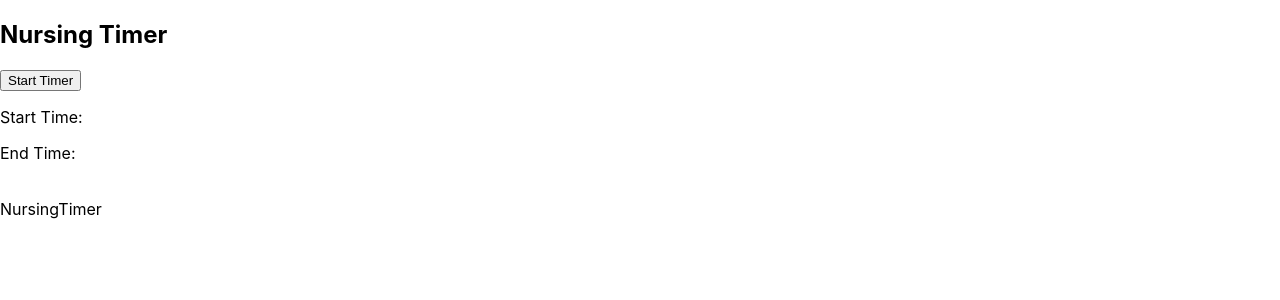
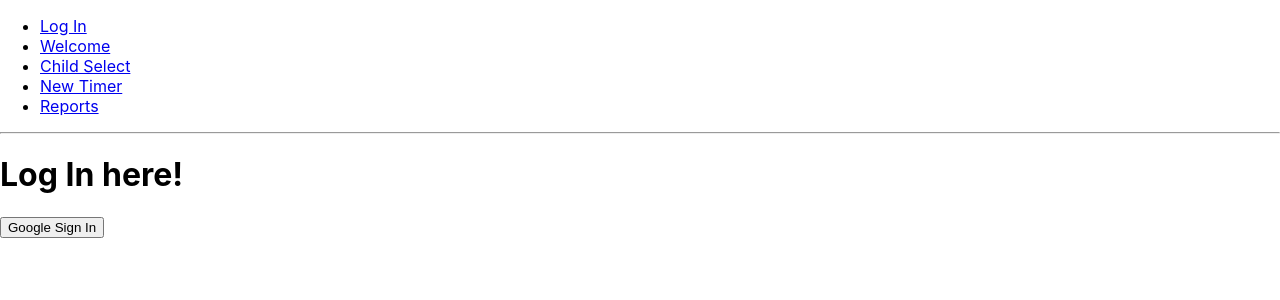
Before and after one commit to rches/nursingtimer, a React (Create React App) app: page / in a window 1280 px wide. Shown: the top 300 px of the page. Built offline with nearby package versions, Linux system fonts and the light colour scheme; no server answers.

Commit message:
added routing and authentication

```diff
--- a/package.json
+++ b/package.json
@@ -7,6 +7,7 @@
         "re-base": "^4.0.0",
         "react": "^16.12.0",
         "react-dom": "^16.12.0",
+        "react-router-dom": "^5.1.2",
         "react-scripts": "^3.3.0"
     },
     "scripts": {
--- a/src/App.js
+++ b/src/App.js
@@ -1,13 +1,11 @@
 import React from "react";
-import "./App.css";
-import Header from "./components/layout/header.js";
-import Footer from "./components/layout/footer.js";
-import TextArea from "./components/textarea";
-import TimerButton from "./components/TimerButton";
-import LoggerButton from "./components/LoggerButton";
-import { base } from "./base";
-
-// import { directive } from '@babel/types';
+import { BrowserRouter as Router, Switch, Route, Link } from "react-router-dom";
+import NewTimer from "./pages/NewTimer.js";
+import LogIn from "./pages/LogIn";
+import ChildSelect from "./pages/ChildSelect.js";
+import Reports from "./pages/Reports.js";
+import Welcome from "./pages/Welcome.js";
+import { auth, base, firebase } from "./base.js";
 
 class App extends React.Component {
     constructor(props) {
@@ -16,80 +14,87 @@ class App extends React.Component {
             startDate: "",
             endDate: "",
             isOn: false,
-            clickCount: 0
+            clickCount: 0,
+            user: {},
+            loggedIn: false
         };
     }
 
-    handleTimerClick = e => {
-        e.preventDefault();
-        this.setState({ isOn: !this.state.isOn });
-        this.setState({ clickCount: this.state.clickCount + 1 });
-        if (!this.state.isOn) {
-            this.setState({ startDate: new Date() });
-        } else if (this.state.isOn) {
-            this.setState({ endDate: new Date() });
-        }
-    };
+    signInUser = () => {
+        const provider = new firebase.auth.GoogleAuthProvider();
 
-    handleResetClick = e => {
-        e.preventDefault();
-        if (this.state.clickCount >= 2) {
-            alert("Would you like to reset the timer?");
-        }
-        this.setState({
-            startDate: "",
-            endDate: "",
-            isOn: false,
-            clickCount: 0
-        });
-    };
-
-    handleLoggerClick = e => {
-        e.preventDefault();
-        base.collection("feeding").add({
-            startDate: this.state.startDate,
-            endDate: this.state.endDate
-        });
+        firebase
+            .auth()
+            .signInWithPopup(provider)
+            .then(result => {
+                // This gives you a Google Access Token. You can use it to access the Google API.
+                var token = result.credential.accessToken;
+                // The signed-in user info.
+                const user = result.user;
+                this.setState({ user: user });
+                console.log(user);
+                // ...
+            })
+            .catch(function(error) {
+                // Handle Errors here.
+                var errorCode = error.code;
+                var errorMessage = error.message;
+                // The email of the user's account used.
+                var email = error.email;
+                // The firebase.auth.AuthCredential type that was used.
+                var credential = error.credential;
+                // ...
+            });
     };
 
     render() {
         return (
-            <div className="wrapper">
-                <Header />
-                {/* this evaluation below reads 'if clickCount is less than 2 display TimerButton' - React Documentation!
-                 */}
-                {this.state.clickCount < 2 && (
-                    <TimerButton
-                        onClick={this.handleTimerClick}
-                        text={this.state.isOn ? "End Timer" : "Start Timer"}
-                    />
-                )}
-                {this.state.clickCount >= 2 && (
-                    <>
-                        <LoggerButton
-                            onClick={this.handleLoggerClick}
-                            text="Log the info!!!!"
-                        />
-                        <TimerButton
-                            onClick={this.handleResetClick}
-                            text="Start Over"
-                        />
-                    </>
-                )}
-                <br />
+            <Router>
+                <div>
+                    <ul>
+                        <li>
+                            <Link to="/">Log In</Link>
+                        </li>
+                        <li>
+                            <Link to="/welcome">Welcome</Link>
+                        </li>
+                        <li>
+                            <Link to="/childselect">Child Select</Link>
+                        </li>
+                        <li>
+                            <Link to="/newtimer">New Timer</Link>
+                        </li>
+                        <li>
+                            <Link to="/reports">Reports</Link>
+                        </li>
+                    </ul>
 
-                <TextArea
-                    text={this.state.startDate.toString()}
-                    timeType="Start Time:"
-                />
-                <TextArea
-                    text={this.state.endDate.toString()}
-                    timeType="End Time:"
-                />
-                <br />
+                    <hr />
 
-                <Footer />
-            </div>
+                    <div>{this.state.user.displayName}</div>
+
+                    <Switch>
+                        <Route exact path="/">
+                            <LogIn
+                                signInUser={this.signInUser}
+                                user={this.state.user}
+                            />
+                        </Route>
+                        <Route path="/welcome">
+                            <Welcome />
+                        </Route>
+                        <Route path="/childselect">
+                            <ChildSelect />
+                        </Route>
+                        <Route path="/newtimer">
+                            <NewTimer />
+                        </Route>
+                        <Route path="/reports">
+                            <Reports />
+                        </Route>
+                    </Switch>
+                </div>
+            </Router>
         );
     }
 }
--- a/src/base.js
+++ b/src/base.js
@@ -1,4 +1,5 @@
 import firebase from "firebase/app";
+import "firebase/auth";
 import "firebase/firestore";
 require("dotenv").config();
 
@@ -15,6 +16,7 @@ const config = {
 
 firebase.initializeApp(config);
 
+const auth = firebase.auth();
 const base = firebase.firestore();
 
-export { base };
+export { base, auth, firebase };
--- /dev/null
+++ b/src/pages/ChildSelect.js
@@ -0,0 +1,12 @@
+import React from "react";
+import Header from "../components/layout/header.js";
+import Footer from "../components/layout/footer.js";
+import { base } from "../base";
+
+class ChildSelect extends React.Component {
+    render() {
+        return <h1>Select that Baby!</h1>;
+    }
+}
+
+export default ChildSelect;
--- /dev/null
+++ b/src/pages/LogIn.js
@@ -0,0 +1,17 @@
+import React from "react";
+import Header from "../components/layout/header.js";
+import Footer from "../components/layout/footer.js";
+import { base } from "../base";
+
+class LogIn extends React.Component {
+    render() {
+        return (
+            <div>
+                <h1>Log In here!</h1>
+                <button onClick={this.props.signInUser}>Google Sign In</button>
+            </div>
+        );
+    }
+}
+
+export default LogIn;
--- /dev/null
+++ b/src/pages/NewTimer.js
@@ -0,0 +1,96 @@
+import React from "react";
+import Header from "../components/layout/header.js";
+import Footer from "../components/layout/footer.js";
+import TextArea from "../components/textarea";
+import TimerButton from "../components/TimerButton";
+import LoggerButton from "../components/LoggerButton";
+import { base } from "../base";
+
+// import { directive } from '@babel/types';
+
+class NewTimer extends React.Component {
+    constructor(props) {
+        super(props);
+        this.state = {
+            startDate: "",
+            endDate: "",
+            isOn: false,
+            clickCount: 0
+        };
+    }
+
+    handleTimerClick = e => {
+        e.preventDefault();
+        this.setState({ isOn: !this.state.isOn });
+        this.setState({ clickCount: this.state.clickCount + 1 });
+        if (!this.state.isOn) {
+            this.setState({ startDate: new Date() });
+        } else if (this.state.isOn) {
+            this.setState({ endDate: new Date() });
+        }
+    };
+
+    handleResetClick = e => {
+        e.preventDefault();
+        if (this.state.clickCount >= 2) {
+            alert("Would you like to reset the timer?");
+        }
+        this.setState({
+            startDate: "",
+            endDate: "",
+            isOn: false,
+            clickCount: 0
+        });
+    };
+
+    handleLoggerClick = e => {
+        e.preventDefault();
+        base.collection("feeding").add({
+            startDate: this.state.startDate,
+            endDate: this.state.endDate
+        });
+    };
+
+    render() {
+        return (
+            <div className="wrapper">
+                <Header />
+                {/* this evaluation below reads 'if clickCount is less than 2 display TimerButton' - React Documentation!
+                 */}
+                {this.state.clickCount < 2 && (
+                    <TimerButton
+                        onClick={this.handleTimerClick}
+                        text={this.state.isOn ? "End Timer" : "Start Timer"}
+                    />
+                )}
+                {this.state.clickCount >= 2 && (
+                    <>
+                        <LoggerButton
+                            onClick={this.handleLoggerClick}
+                            text="Log the info!!!!"
+                        />
+                        <TimerButton
+                            onClick={this.handleResetClick}
+                            text="Start Over"
+                        />
+                    </>
+                )}
+                <br />
+
+                <TextArea
+                    text={this.state.startDate.toString()}
+                    timeType="Start Time:"
+                />
+                <TextArea
+                    text={this.state.endDate.toString()}
+                    timeType="End Time:"
+                />
+                <br />
+
+                <Footer />
+            </div>
+        );
+    }
+}
+
+export default NewTimer;
--- /dev/null
+++ b/src/pages/Reports.js
@@ -0,0 +1,12 @@
+import React from "react";
+import Header from "../components/layout/header.js";
+import Footer from "../components/layout/footer.js";
+import { base } from "../base";
+
+class Reports extends React.Component {
+    render() {
+        return <h1>Reports here yo!</h1>;
+    }
+}
+
+export default Reports;
--- /dev/null
+++ b/src/pages/Welcome.js
@@ -0,0 +1,17 @@
+import React from "react";
+import Header from "../components/layout/header.js";
+import Footer from "../components/layout/footer.js";
+import { base } from "../base";
+
+class Welcome extends React.Component {
+    render() {
+        return (
+            <>
+                <h1>This is the welcome page</h1>
+                <div></div>
+            </>
+        );
+    }
+}
+
+export default Welcome;
```
Also changed, not shown: 1 other file (tests, documents, lock files or other folders). Lines whose indentation alone changed are shown as unchanged.
